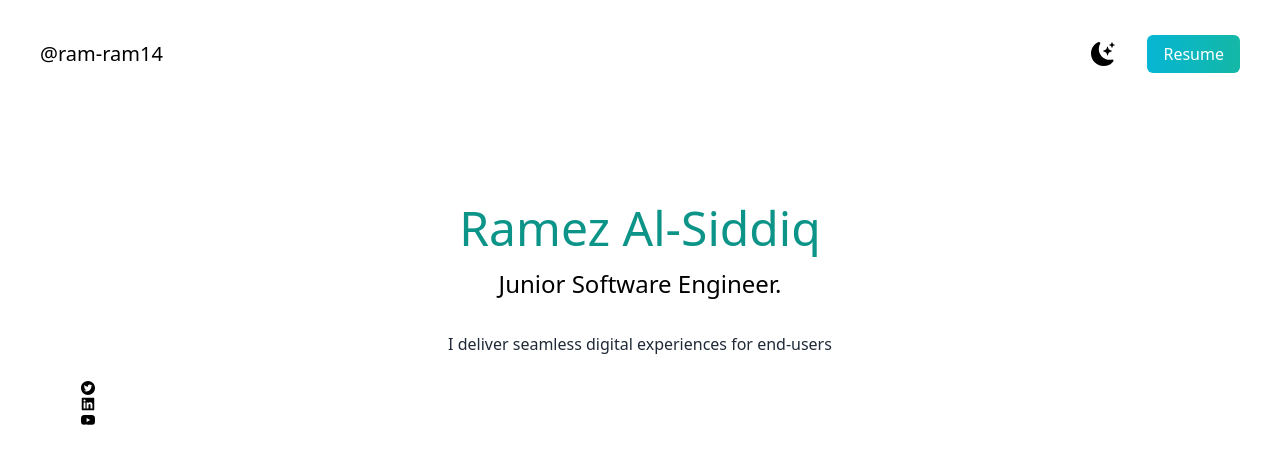
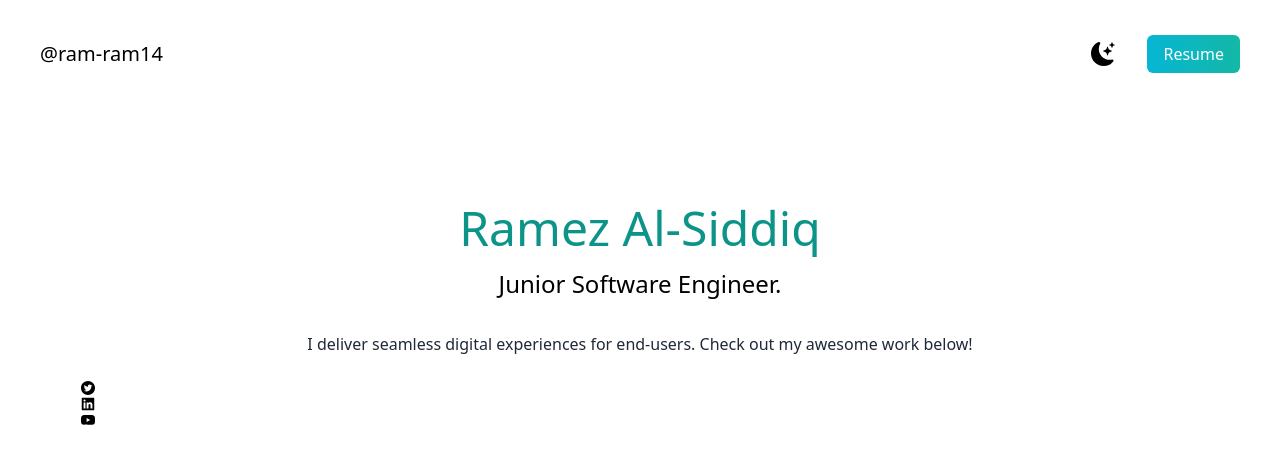
Before and after one commit to ram-ram14/cuddly-meme, a Next.js app in the folder my-portfolio/my-portfolio/: page / in a window 1280 px wide. Shown: the top 464 px of the page. Built offline with nearby package versions, Linux system fonts and the light colour scheme.

Commit message:
edited the p tag

```diff
--- a/my-portfolio/my-portfolio/pages/index.js
+++ b/my-portfolio/my-portfolio/pages/index.js
@@ -31,7 +31,7 @@ export default function Home() {
             <h2 className='text-5xl py-2 text-teal-600 font-medium'>Ramez Al-Siddiq</h2>
             <h3 className='text-2xl py-2'>Junior Software Engineer.</h3>
             <p className='text-md py-5 leading-8 text-gray-800'>
-              I deliver seamless digital experiences for end-users
+              I deliver seamless digital experiences for end-users. Check out my awesome work below!
             </p>
             <div>
               <AiFillTwitterCircle />
```
